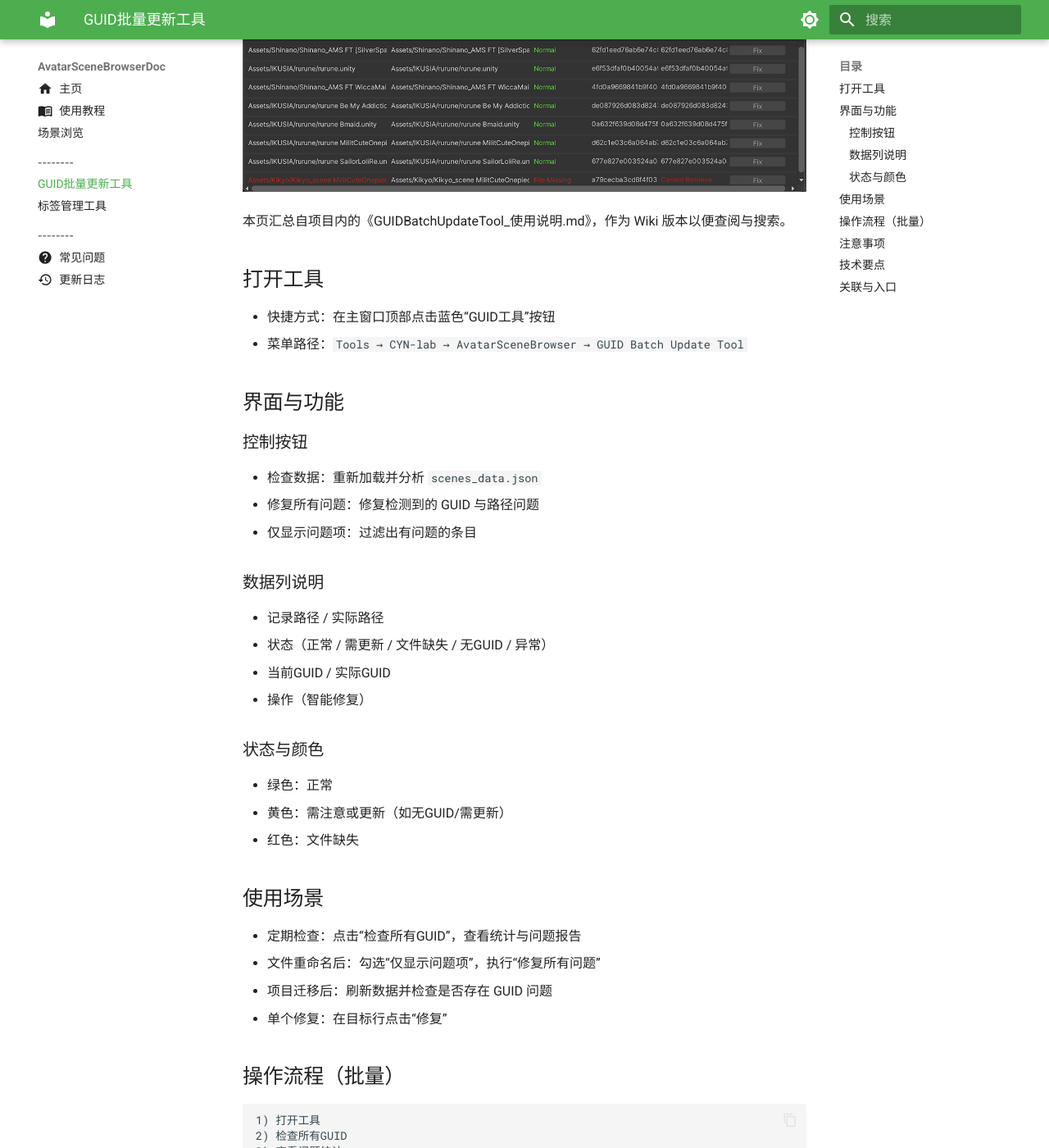
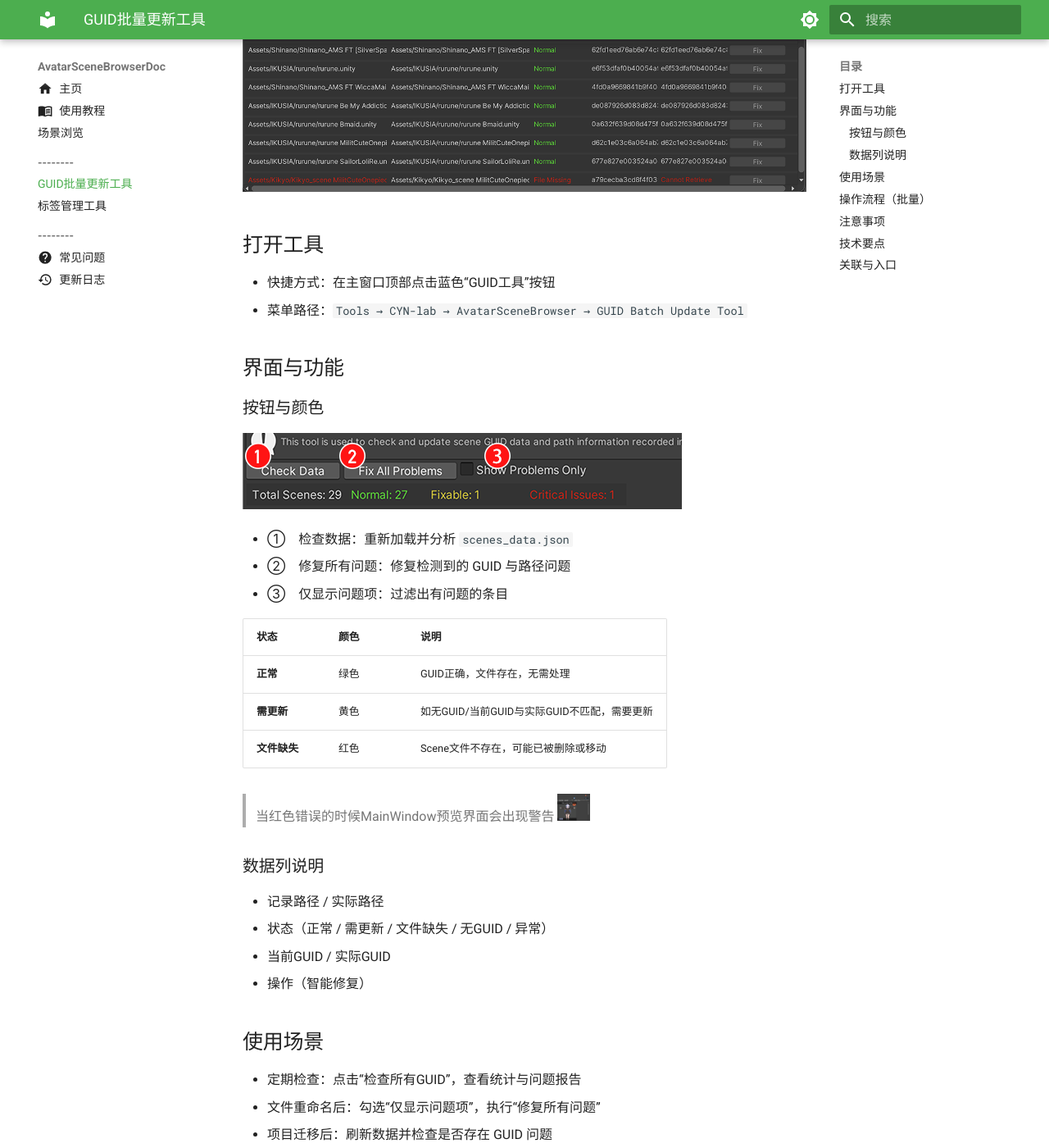
Before and after one commit to Cynth-Mt/AvatarSceneBrowserDoc, an MkDocs documentation site: the page built from docs/guid-batch-update-tool.md, in a window 1280 px wide and 1400 px high, scrolled down 416 px. Shown: the whole window at 82% size. Built offline with MkDocs 1.6.1 and Material for MkDocs 9.7.7, drawn with Linux system fonts in a browser that asks for light colours.

Commit message:
修改文档

```diff
--- a/docs/guid-batch-update-tool.md
+++ b/docs/guid-batch-update-tool.md
@@ -2,7 +2,6 @@
 
 ![GUID工具](img/GUIDtool.png)
 
-本页汇总自项目内的《GUIDBatchUpdateTool_使用说明.md》，作为 Wiki 版本以便查阅与搜索。
 
 ## 打开工具
 
@@ -11,21 +10,37 @@
 
 ## 界面与功能
 
-### 控制按钮
-- 检查数据：重新加载并分析 `scenes_data.json`
-- 修复所有问题：修复检测到的 GUID 与路径问题
-- 仅显示问题项：过滤出有问题的条目
+### 按钮与颜色
+
+![GUID工具](img/GUIDtool2.png)
+
+- ①　检查数据：重新加载并分析 `scenes_data.json`
+- ②　修复所有问题：修复检测到的 GUID 与路径问题
+- ③　仅显示问题项：过滤出有问题的条目
+
+
+
+
+| 状态 | 颜色 | 说明 |
+|------|------|------|
+| **正常** | 绿色 | GUID正确，文件存在，无需处理 |
+| **需更新** | 黄色 | 如无GUID/当前GUID与实际GUID不匹配，需要更新 |
+| **文件缺失** | 红色 | Scene文件不存在，可能已被删除或移动 |
+
+>当红色错误的时候MainWindow预览界面会出现警告
+>![GUID工具](img/GUIDtool3.png){ width="40" }
+
+>
+>
+
 
 ### 数据列说明
+
 - 记录路径 / 实际路径
 - 状态（正常 / 需更新 / 文件缺失 / 无GUID / 异常）
 - 当前GUID / 实际GUID
 - 操作（智能修复）
 
-### 状态与颜色
-- 绿色：正常
-- 黄色：需注意或更新（如无GUID/需更新）
-- 红色：文件缺失
 
 ## 使用场景
 
```
Also changed, not shown: docs/update-history.md (+0 -2 lines), docs/img/GUIDtool2.png (added), docs/img/GUIDtool3.png (added).
